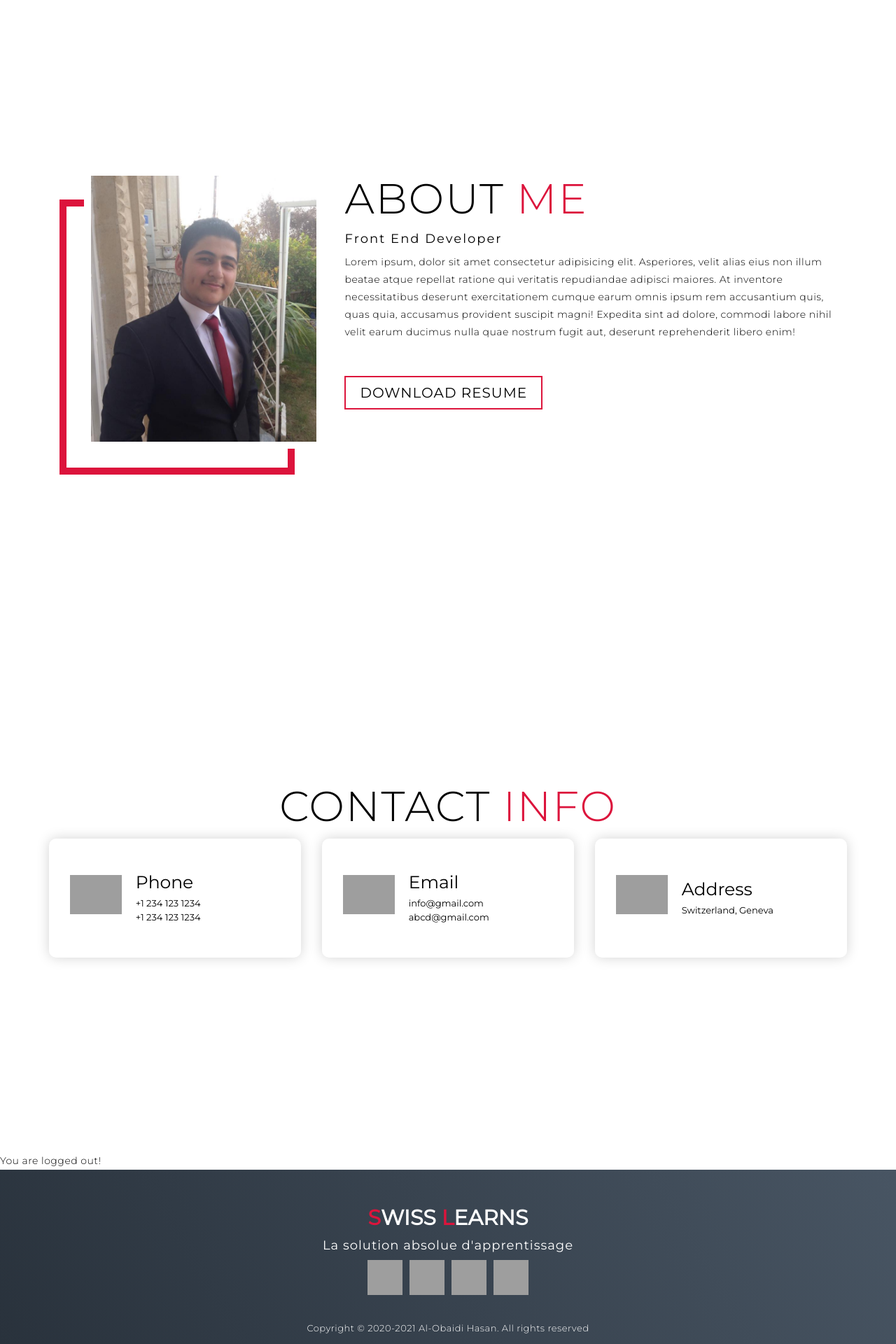
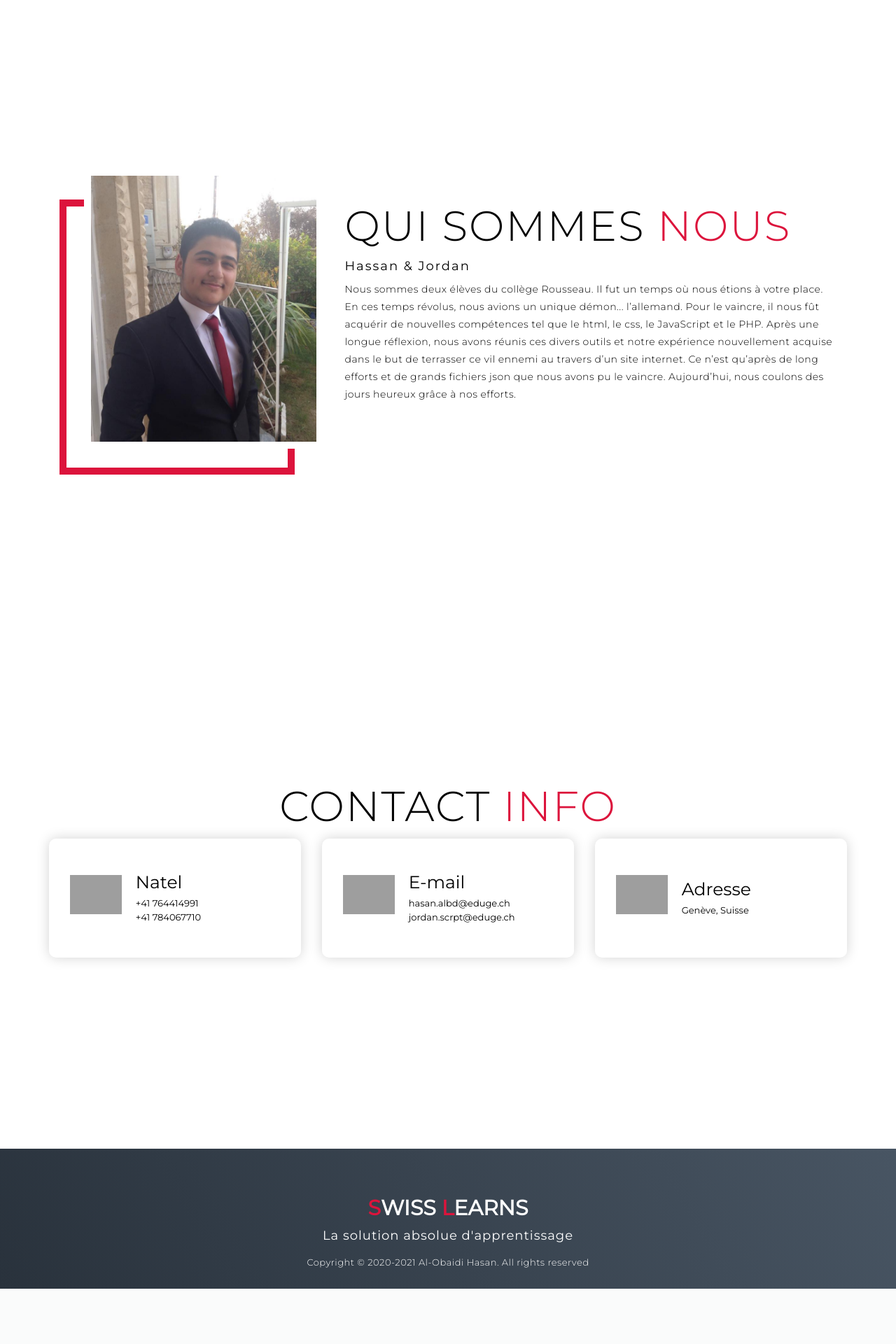
Before and after one commit to hassony18/TM, a PHP site: page / in a window 1280 px wide. Shown: the part 3902-5822 px from the top of the page at 70% size. After the commit the page ends 5743 px from the top, so only its background shows below. Run offline with PHP 8.4, Linux system fonts and the light colour scheme; grey boxes are pictures that could not be loaded.

Commit message:
Mise a jour

```diff
--- a/footer.php
+++ b/footer.php
@@ -3,7 +3,7 @@
 		<div class="footer container">
 		  <div class="brand"><h1><span>S</span>wiss <span>L</span>earns</h1></div>
 		  <h2>La solution absolue d'apprentissage</h2>
-		  <div class="social-icon">
+<!-- 		  <div class="social-icon">
 			<div class="social-item">
 			  <a href="#"><img src="https://img.icons8.com/bubbles/100/000000/facebook-new.png"/></a>
 			</div>
@@ -17,6 +17,7 @@
 			  <a href="#"><img src="https://img.icons8.com/bubbles/100/000000/behance.png"/></a>
 			</div>
 		  </div>
+		  -->
 		  <p>Copyright © 2020-2021 Al-Obaidi Hasan. All rights reserved</p>
 		</div>
 	  </section>
--- a/index.php
+++ b/index.php
@@ -120,10 +120,9 @@
 			</div>
 		  </div>
 		  <div class="col-right">
-		<h1 class="section-title">About <span>me</span></h1>
-		<h2>Front End Developer</h2>
-		<p>Lorem ipsum, dolor sit amet consectetur adipisicing elit. Asperiores, velit alias eius non illum beatae atque repellat ratione qui veritatis repudiandae adipisci maiores. At inventore necessitatibus deserunt exercitationem cumque earum omnis ipsum rem accusantium quis, quas quia, accusamus provident suscipit magni! Expedita sint ad dolore, commodi labore nihil velit earum ducimus nulla quae nostrum fugit aut, deserunt reprehenderit libero enim!</p>
-		<a href="#" class="cta">Download Resume</a>
+			<h1 class="section-title">Qui sommes <span>nous</span></h1>
+			<h2>Hassan & Jordan</h2>
+			<p>Nous sommes deux élèves du collège Rousseau. Il fut un temps où nous étions à votre place. En ces temps révolus, nous avions un unique démon... l’allemand. Pour le vaincre, il nous fût acquérir de nouvelles compétences tel que le html, le css, le JavaScript et le PHP. Après une longue réflexion, nous avons réunis ces divers outils et notre expérience nouvellement acquise dans le but de terrasser ce vil ennemi au travers d’un site internet. Ce n’est qu’après de long efforts et de grands fichiers json que nous avons pu le vaincre. Aujourd’hui, nous coulons des jours heureux grâce à nos efforts.</p>
 		  </div>
 		</div>
 	  </section>
@@ -137,37 +136,30 @@
 			<div class="contact-item">
 			  <div class="icon"><img src="https://img.icons8.com/bubbles/100/000000/phone.png"/></div>
 			  <div class="contact-info">
-			<h1>Phone</h1>
-			<h2>+1 234 123 1234</h2>
-			<h2>+1 234 123 1234</h2>
+				<h1>Natel</h1>
+				<h2>+41 764414991</h2>
+				<h2>+41 784067710</h2>
 			  </div>
 			</div>
 			<div class="contact-item">
 			  <div class="icon"><img src="https://img.icons8.com/bubbles/100/000000/new-post.png"/></div>
 			  <div class="contact-info">
-			<h1>Email</h1>
-			<h2>info@gmail.com</h2>
-			<h2>abcd@gmail.com</h2>
+				<h1>E-mail</h1>
+				<h2>hasan.albd@eduge.ch</h2>
+				<h2>jordan.scrpt@eduge.ch</h2>
 			  </div>
 			</div>
 			<div class="contact-item">
 			  <div class="icon"><img src="https://img.icons8.com/bubbles/100/000000/map-marker.png"/></div>
 			  <div class="contact-info">
-			<h1>Address</h1>
-			<h2>Switzerland, Geneva</h2>
+				<h1>Adresse</h1>
+				<h2>Genève, Suisse</h2>
 			  </div>
 			</div>
 		  </div>
 		</div>
 	  </section>
 	  <!-- End Contact Section -->
-		<?php
-			if (isset($_SESSION["userId"])) {
-				echo '<p>You are logged in!</p>';
-			} else {
-				echo '<p>You are logged out!</p>';
-			}
-		?>
 	</main>
 
 <?php
```
Also changed, not shown: apps/allemand/allemand.js (+16 -1 lines), apps/allemand/allemand.php (+22 -1 lines), apps/data/allemand.json (+31 -2 lines). Lines whose indentation alone changed are shown as unchanged.
